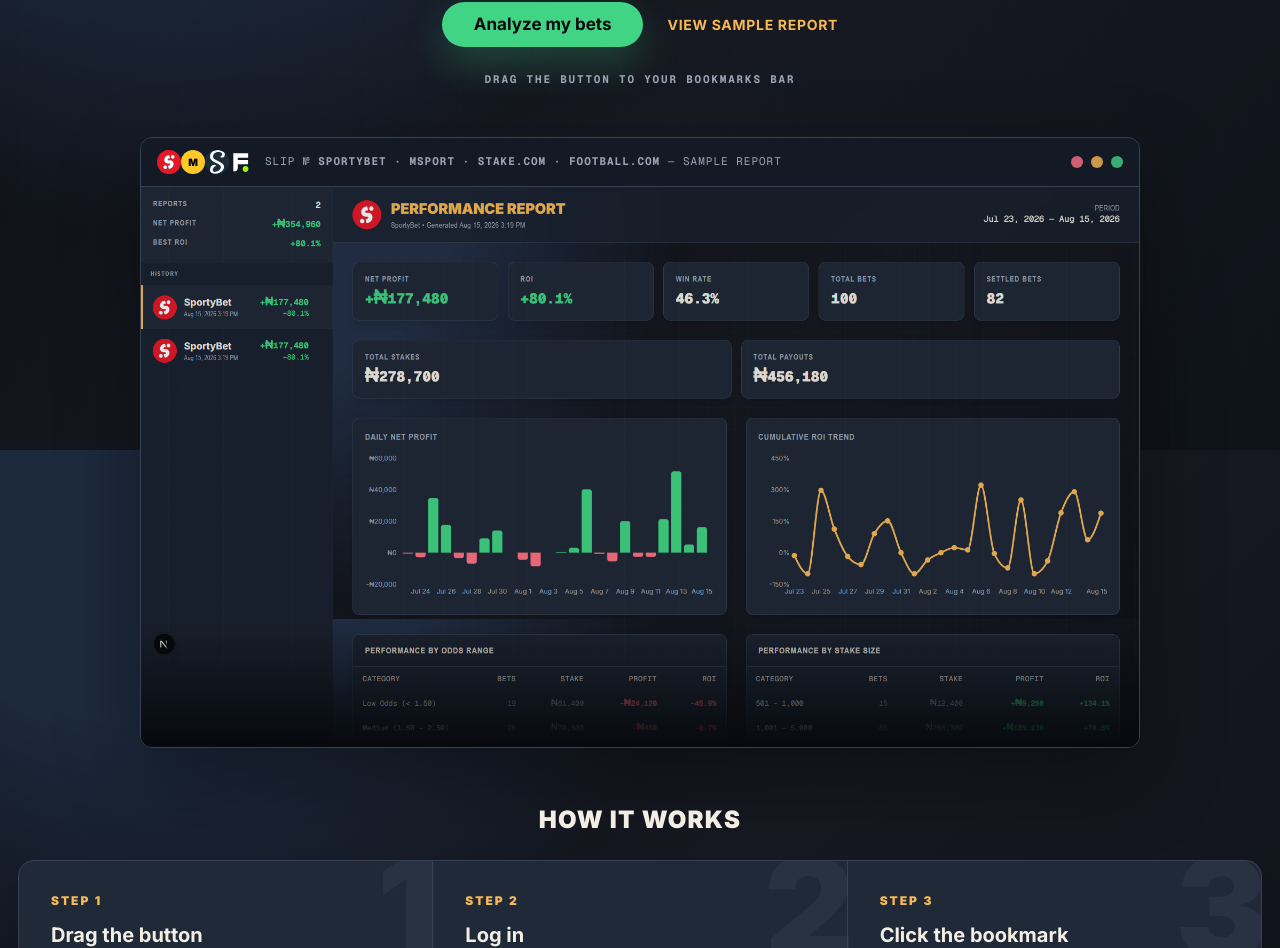
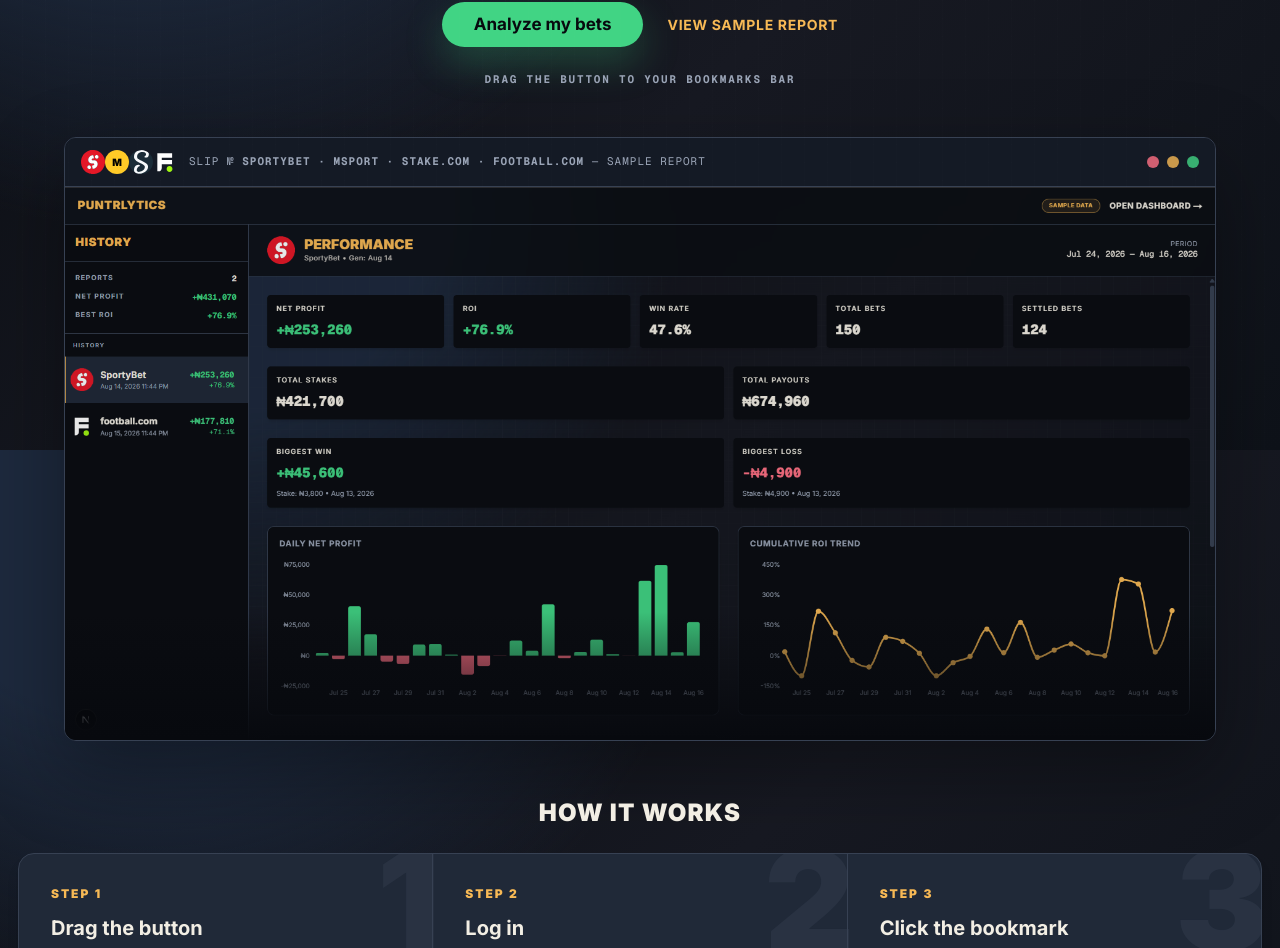
Before and after one commit to Blazing-Mike/puntrlytics, a Next.js app: page / in a window 1280 px wide. Shown: the part 350-1298 px from the top of the page. Built offline with nearby package versions, Linux system fonts and the light colour scheme.

Commit message:
feat: implement dashboard demo preview component, global theme styles, and history sidebar layout

```diff
--- a/src/app/layout.tsx
+++ b/src/app/layout.tsx
@@ -24,11 +24,13 @@
     type: "website",
     locale: "en_US",
     siteName: "Puntrlytics",
+    images: [{ url: '/og_image.png' }]
   },
   twitter: {
     card: "summary_large_image",
     title: "Puntrlytics | Understand your true betting performance",
     description: "Get instant insights into your true betting profit, ROI, and win-rate. 100% private, runs entirely in your browser.",
+    images: ['/og_image.png']
   },
   keywords: ["betting analyzer", "bet history", "profit tracker", "sports betting roi", "betting win rate calculator"],
   authors: [{ name: "Puntrlytics" }],
--- a/src/components/dashboard/HistorySidebar.tsx
+++ b/src/components/dashboard/HistorySidebar.tsx
@@ -129,13 +129,21 @@
             const isPos = r.report.netProfit >= 0;
 
             return (
-              <button
+              <div
                 key={r.id}
+                role="button"
+                tabIndex={0}
                 className={`group relative flex w-full cursor-pointer items-center justify-between border-l-4 p-2 py-5 pr-6 text-left transition-colors focus-visible:outline focus-visible:outline-2 -focus-visible:outline-offset-2 focus-visible:outline-cyan ${isActive
                   ? "border-gold bg-ticket"
                   : "border-transparent"
                   }`}
                 onClick={() => selectReport(r.id)}
+                onKeyDown={(e) => {
+                  if (e.key === "Enter" || e.key === " ") {
+                    e.preventDefault();
+                    selectReport(r.id);
+                  }
+                }}
               >
                 <div className="flex items-center gap-3 min-w-0">
                   <ProviderLogo providerName={r.providerName} size={40} />
@@ -180,7 +188,7 @@
                     <path d="m6 6 12 12" />
                   </svg>
                 </button>
-                </button>
+                </div>
             );
           })}
         </div>
--- a/src/components/home/DemoPreview.tsx
+++ b/src/components/home/DemoPreview.tsx
@@ -3,7 +3,7 @@
 
 export function DemoPreview() {
   return (
-    <div className="mx-auto mt-12 max-w-[1000px] overflow-hidden rounded-xl border border-rule bg-blacktop shadow-[0_30px_80px_rgba(0,0,0,.35)]">
+    <div className="mx-auto mt-12 max-w-6xl overflow-hidden rounded-xl border border-rule bg-blacktop shadow-[0_30px_80px_rgba(0,0,0,.35)]">
       <div className="flex flex-wrap items-center justify-between gap-3 border-b border-rule bg-ticket2/70 px-4 py-3 sm:flex-nowrap">
         <div className="flex min-w-0 flex-wrap items-center gap-3 sm:flex-nowrap">
           <div className="flex shrink-0 items-center ">
@@ -22,18 +22,17 @@
         </span>
       </div>
 
-      <div className="relative flex h-[560px] w-full bg-background overflow-hidden pointer-events-none select-none max-[820px]:h-[420px] max-[520px]:h-[280px]">
+      <div className="relative flex w-full bg-background overflow-hidden pointer-events-none select-none">
         {/* We use a static image for the preview. You will need to drop a screenshot into the public folder. */}
-        <div className="absolute inset-0">
         <Image
           src="/dashboard-demo.png"
           alt="Dashboard Preview"
-            fill
-            className="object-cover object-top opacity-90"
+          width={1865}
+          height={897}
+          className="w-full h-auto object-cover object-top opacity-90"
           unoptimized
           priority
         />
-        </div>
         <div className="absolute inset-x-0 bottom-0 z-10 h-32 bg-gradient-to-t from-blacktop to-transparent" />
       </div>
     </div>
```
Also changed, not shown: src/app/globals.css (+22 -10 lines), public/dashboard-demo.png, public/og_image.png (added). Lines whose indentation alone changed are shown as unchanged.
